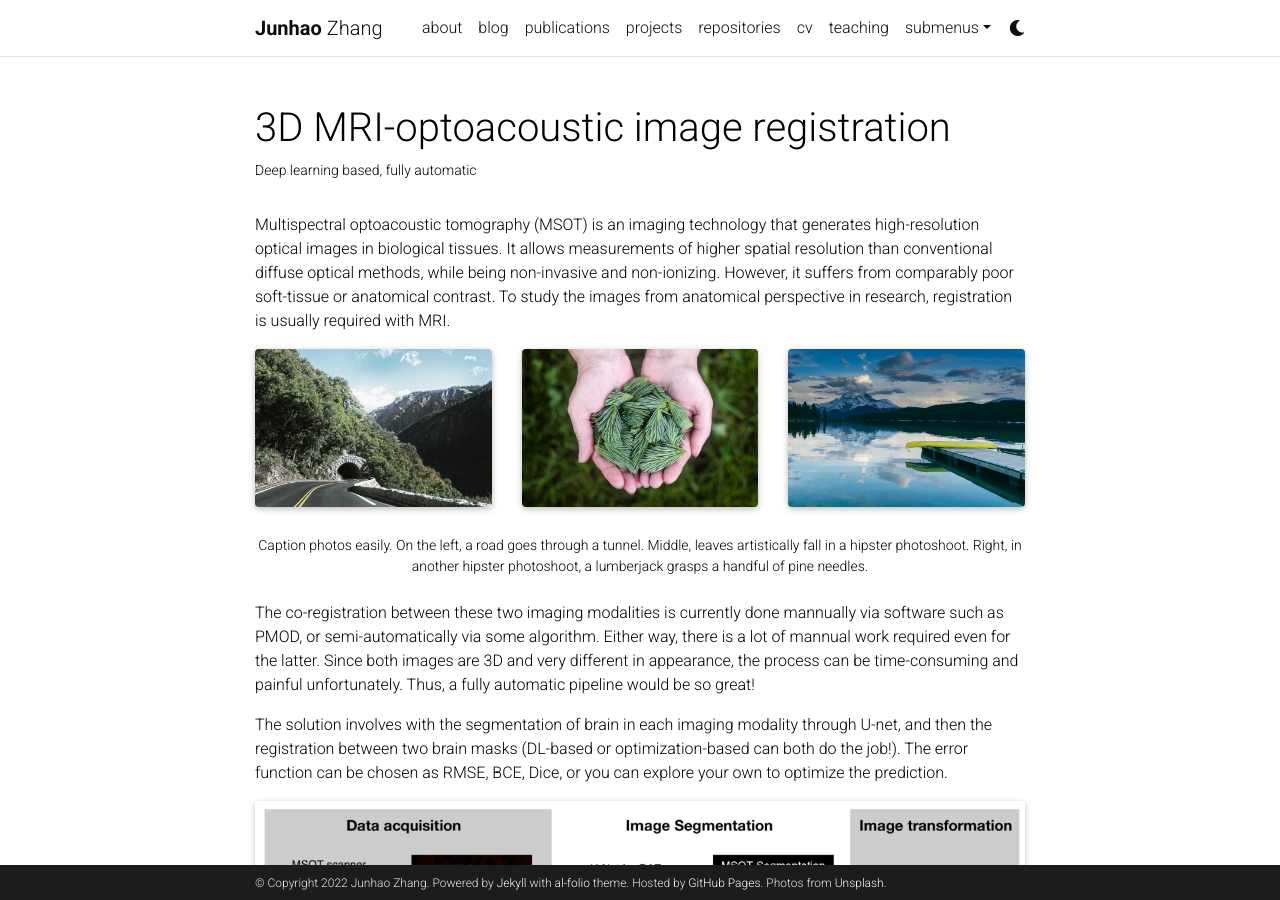
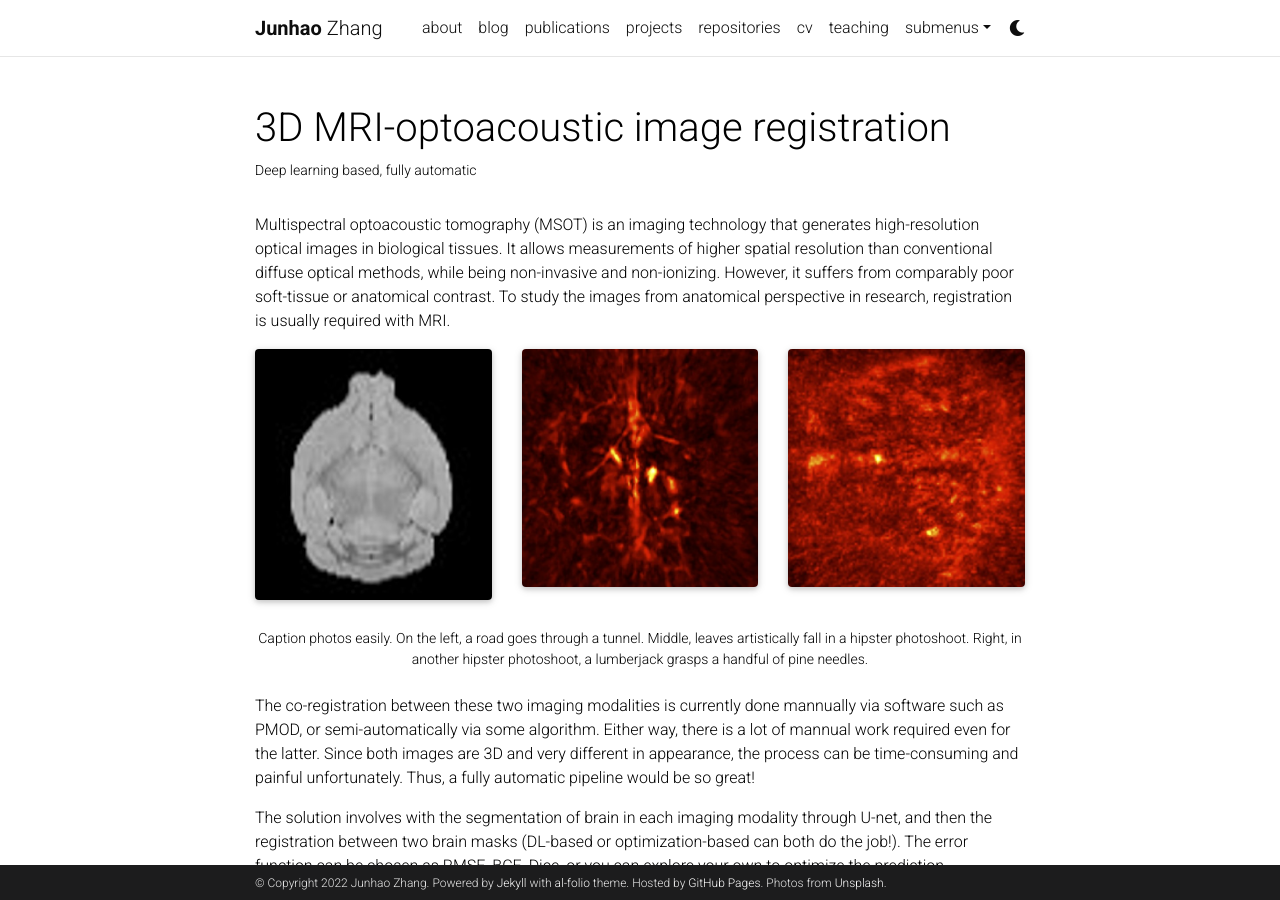
Before and after one commit to Junha0Zhang/junha0Zhang.github.io, a Jekyll site: the page built from _projects/3_project.md, in a window 1280 px wide and 900 px high. Built offline with Jekyll 4.4.1, drawn with Linux system fonts in a browser that asks for light colours; full-size pictures stand in for the smaller copies a plugin makes; comment, search, counter and statistics services are not loaded; a style sheet for code colours, icons or effects is not loaded.

Commit message:
Update 3_project.md

```diff
--- a/_projects/3_project.md
+++ b/_projects/3_project.md
@@ -10,13 +10,13 @@
 
 <div class="row">
     <div class="col-sm mt-3 mt-md-0">
-        {% include figure.html path="assets/img/1.jpg" title="example image" class="img-fluid rounded z-depth-1" %}
+        {% include figure.html path="assets/img/MRI.jpg" title="example image" class="img-fluid rounded z-depth-1" %}
     </div>
     <div class="col-sm mt-3 mt-md-0">
-        {% include figure.html path="assets/img/3.jpg" title="example image" class="img-fluid rounded z-depth-1" %}
+        {% include figure.html path="assets/img/pbb.jpg" title="example image" class="img-fluid rounded z-depth-1" %}
     </div>
     <div class="col-sm mt-3 mt-md-0">
-        {% include figure.html path="assets/img/5.jpg" title="example image" class="img-fluid rounded z-depth-1" %}
+        {% include figure.html path="assets/img/aoi.jpg" title="example image" class="img-fluid rounded z-depth-1" %}
     </div>
 </div>
 <div class="caption">
```
